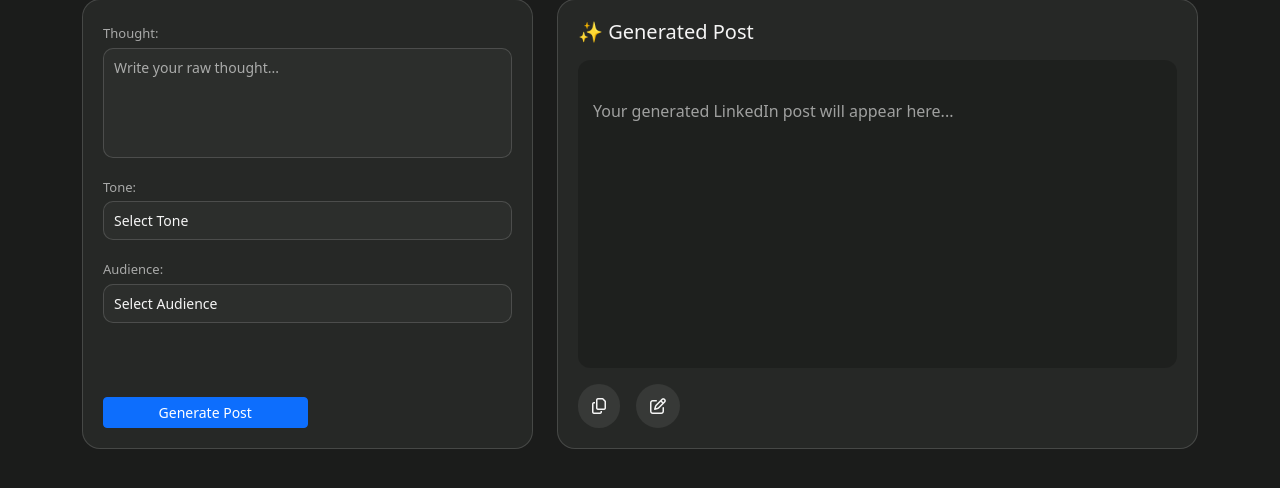
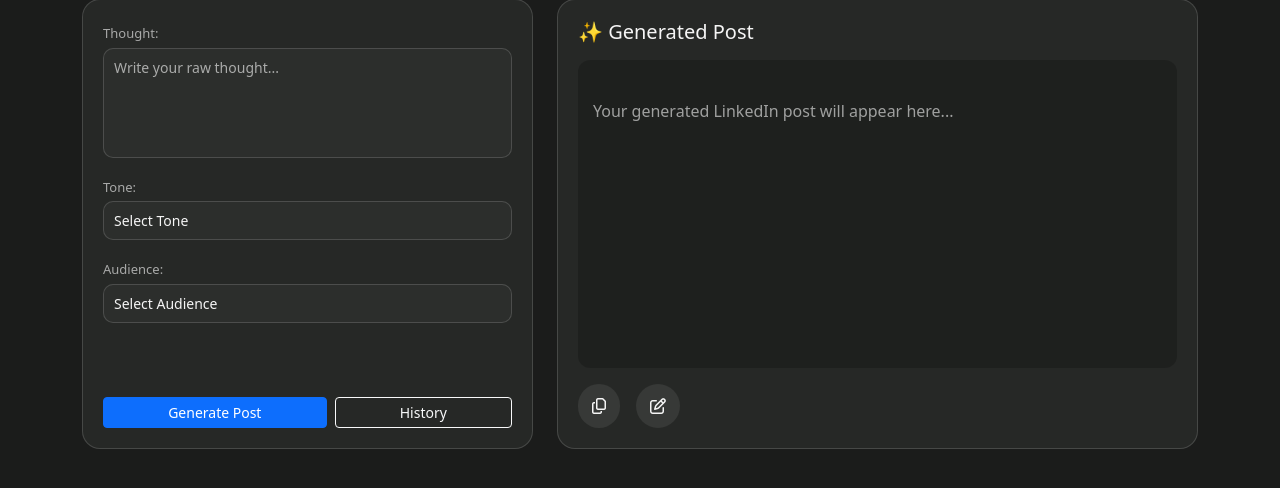
Before and after one commit to asadujaman74/linkedforge-ai, a Django app: page / in a window 1280 px wide. Shown: the part 224-712 px from the top of the page. Run offline with Django 5.2, Linux system fonts and the light colour scheme; parts of the project's set-up code (start-up, migrations or seed data) failed here and were passed over.

Commit message:
history button added

```diff
--- a/writer/templates/writer/home.html
+++ b/writer/templates/writer/home.html
@@ -57,10 +57,16 @@
             </div>
 
             <!-- BUTTON -->
-            <div>
-                <button class="btn btn-primary btn-sm w-50">
+            <div class="d-flex gap-2">
+
+                <button class="btn btn-primary btn-sm flex-fill">
                     Generate Post
                 </button>
+
+                <a href="/history/" class="btn btn-outline-light btn-sm flex-fill text-center">
+                    History
+                </a>
+
             </div>
 
         </form>
```
